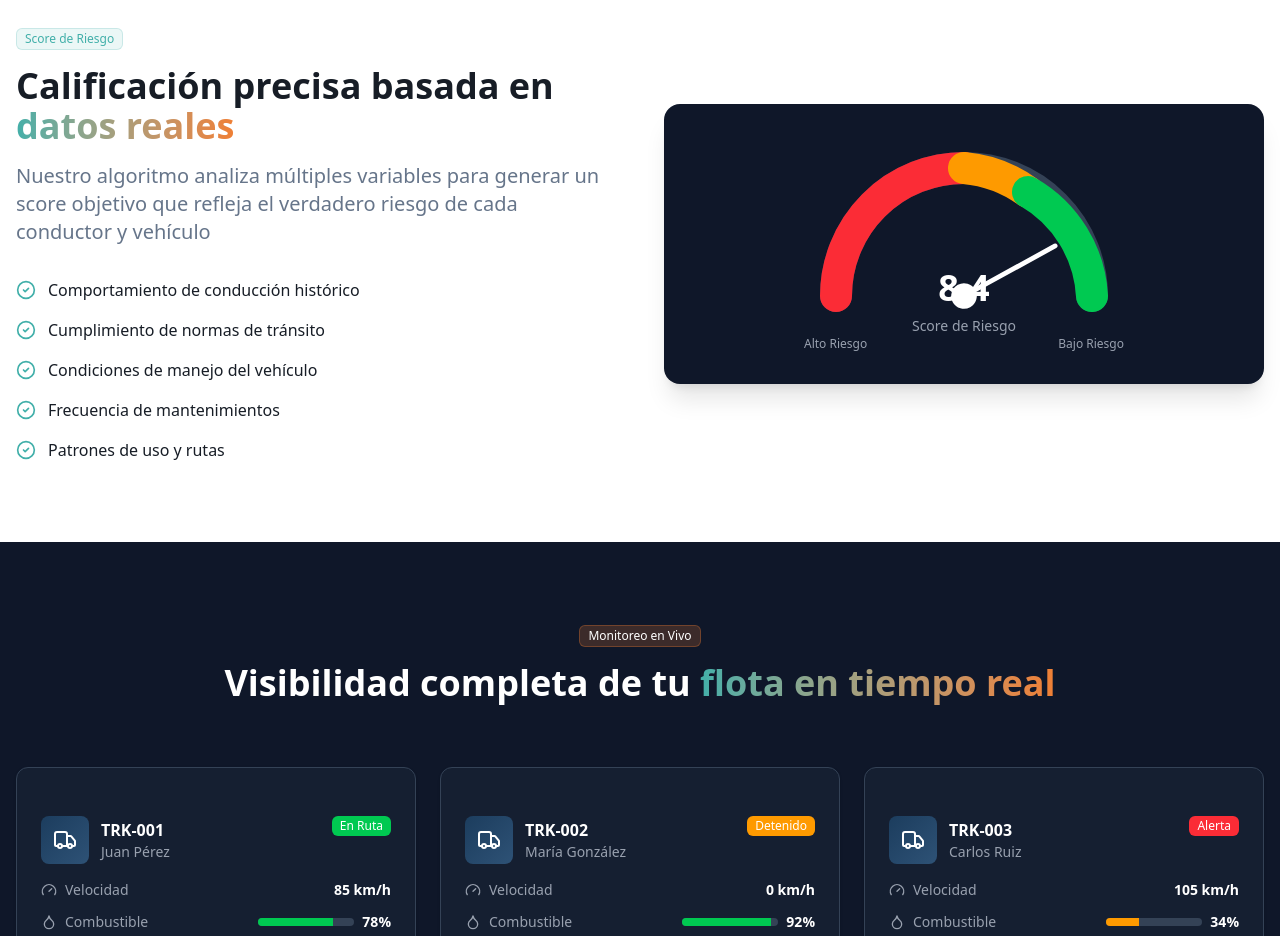
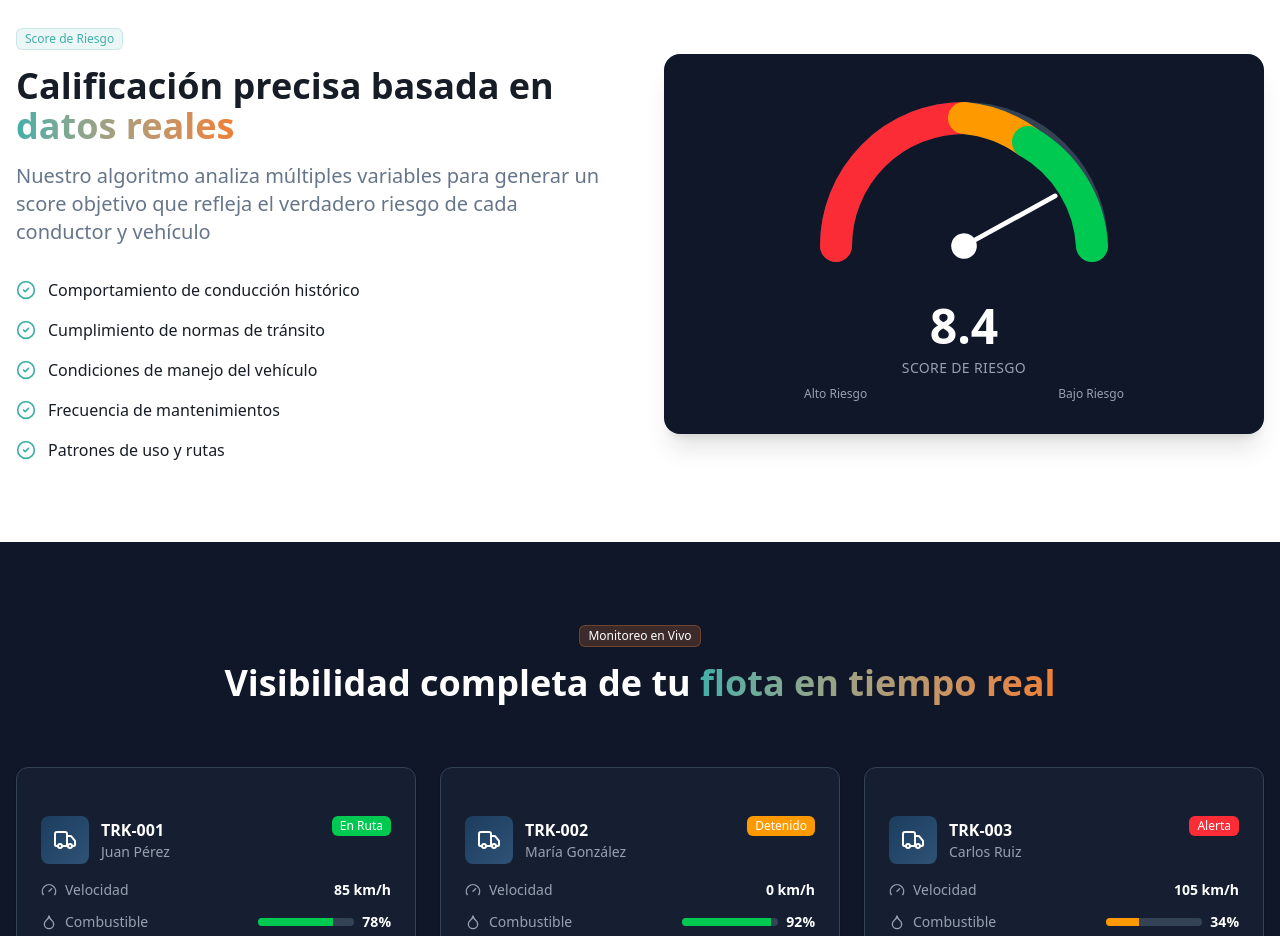
Before and after one commit to don-eich/v0-obid-io-landing, a Next.js app: page / in a window 1280 px wide. Shown: the part 3560-4496 px from the top of the page. Built offline with nearby package versions, Linux system fonts and the light colour scheme.

Commit message:
feat: improve risk score gauge layout and interactivity
Move score below gauge for better readability; add size, color, and animation adjustments.

#VERCEL_SKIP

Co-authored-by: doneich <192709182+don-eich@users.noreply.github.com>

```diff
--- a/components/risk-score-gauge.tsx
+++ b/components/risk-score-gauge.tsx
@@ -54,9 +54,9 @@ export function RiskScoreGauge({ score = 8.4 }: { score?: number }) {
         </g>
       </svg>
 
-      <div className="absolute inset-0 flex flex-col items-center justify-end pb-4">
-        <div className="text-4xl font-bold text-white mb-2">{score}</div>
-        <div className="text-sm text-gray-400">Score de Riesgo</div>
+      <div className="text-center mt-6">
+        <div className="text-5xl font-bold text-white mb-2">{score}</div>
+        <div className="text-sm text-gray-400 uppercase tracking-wide">Score de Riesgo</div>
       </div>
 
       <div className="flex justify-between text-xs text-gray-400 mt-2">
```
